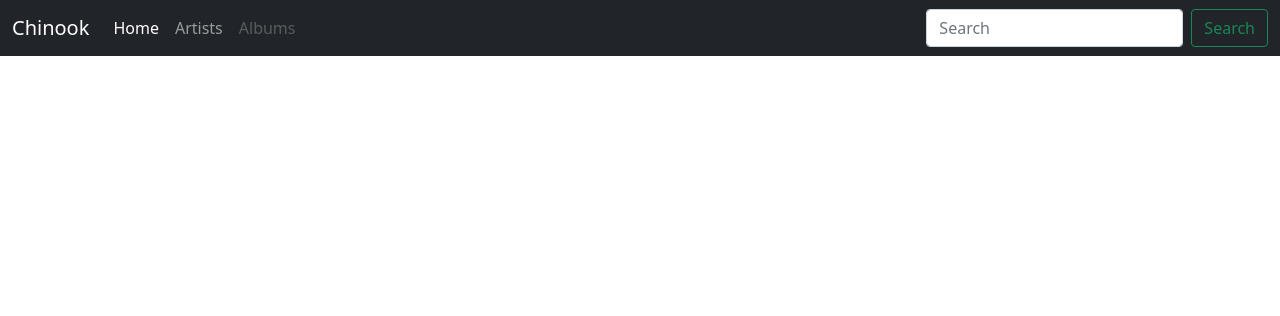
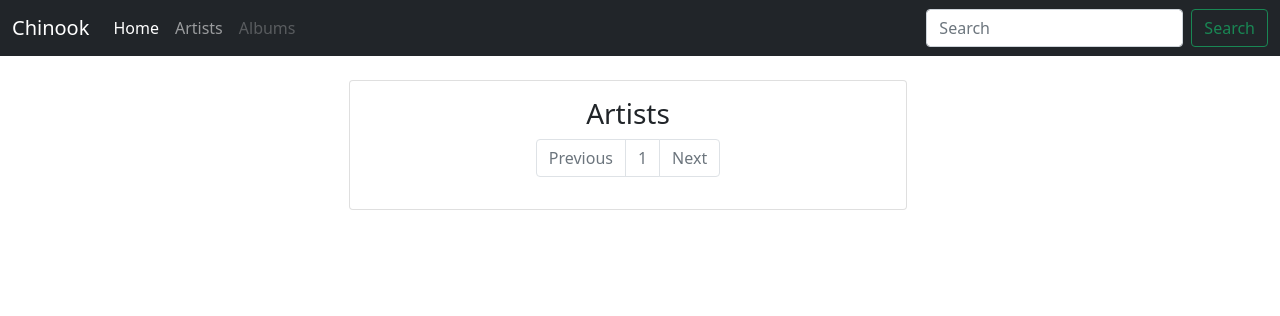
Before and after one commit to pierrelemee/chinook-editor, a Django app: page /artists in a window 1280 px wide. Shown: the top 316 px of the page. Run offline with Django 3.2, Linux system fonts and the light colour scheme; data that the repository does not hold is empty.

Commit message:
Add pagination on artists list

```diff
--- a/src/editor/templates/artists.html
+++ b/src/editor/templates/artists.html
@@ -1,10 +1,65 @@
 {% extends '_base.html' %}
 
+{% load pagination %}
+
 {% block content %}
+<div class="px-4 py-3 my-2 text-center col-lg-12">
+    <div class="container">
+        <div class="row align-items-center justify-content-center col-lg-12">
+            <div class="card col col-lg-6">
+                <div class="card-body">
+                    <h3 class="card-title">Artists</h3>
 
-<ul class="list-group">
-{% for artist in artists %}
-    <li class="list-group-item">{{  artist.name }}</li>
-{% endfor %}
-</ul>
+                    <nav aria-label="Page navigation example">
+                        <ul class="pagination justify-content-center align-items-stretch">
+                            {% if results.has_previous %}
+                                <li class="page-item">
+                                    <a class="page-link" href="{% url 'artists' %}?p={{ results.previous_page_number }}">Previous</a>
+                                </li>
+                            {% else %}
+                                <li class="page-item disabled">
+                                    <a class="page-link">Previous</a>
+                                </li>
+                            {% endif %}
+
+                            {% get_paginator_elided_page_range results.paginator results.number 2 as page_range %}
+
+                            {% for n in page_range %}
+                                {% if n == results.number %}
+                                    <li class="page-item disabled">
+                                        <a class="page-link">{{ n }}</a>
+                                    </li>
+                                {% elif n != results.paginator.ELLIPSIS %}
+                                    <li class="page-item">
+                                        <a class="page-link" href="{% url 'artists' %}?p={{ n }}">{{ n }}</a>
+                                    </li>
+                                {% endif %}
+                            {% endfor %}
+
+                            {% if results.has_next %}
+                                <li class="page-item">
+                                    <a class="page-link" href="{% url 'artists' %}?p={{ results.next_page_number }}">Next</a>
+                                </li>
+                            {% else %}
+                                <li class="page-item disabled">
+                                    <a class="page-link">Next</a>
+                                </li>
+                            {% endif %}
+
+                        </ul>
+                    </nav>
+
+                    <ul class="list-group">
+                    {% for artist in results %}
+                        <li class="list-group-item">{{  artist.name }}</li>
+                    {% endfor %}
+                    </ul>
+
+                </div>
+
+
+            </div>
+        </div>
+    </div>
+</div>
 {% endblock content %}
--- /dev/null
+++ b/src/editor/templatetags/pagination.py
@@ -0,0 +1,14 @@
+from django import template
+from django.core.paginator import Paginator, Page
+
+
+register = template.Library()
+
+
+@register.simple_tag
+def get_paginator_elided_page_range(p, number, on_each_side=2, on_ends=-1):
+    return p.get_elided_page_range(
+        number=number,
+        on_each_side=on_each_side,
+        on_ends=on_ends
+    )
--- a/src/editor/views.py
+++ b/src/editor/views.py
@@ -1,5 +1,4 @@
-# Create your views here.
-from django.http import HttpResponse
+from django.core.paginator import Paginator
 from django.shortcuts import render
 from editor.models import Artist
 
@@ -9,4 +8,10 @@ def index(request):
 
 
 def artists(request):
-    return render(request, "artists.html", context={'artists': Artist.objects.all()})
+    artists = Artist.objects.all()
+    paginator = Paginator(artists, 10)
+
+    page = request.GET.get('p')
+    results = paginator.get_page(page)
+
+    return render(request, "artists.html", context={'results': results})
```
Also changed, not shown: src/editor/templatetags/__init__.py (added).
